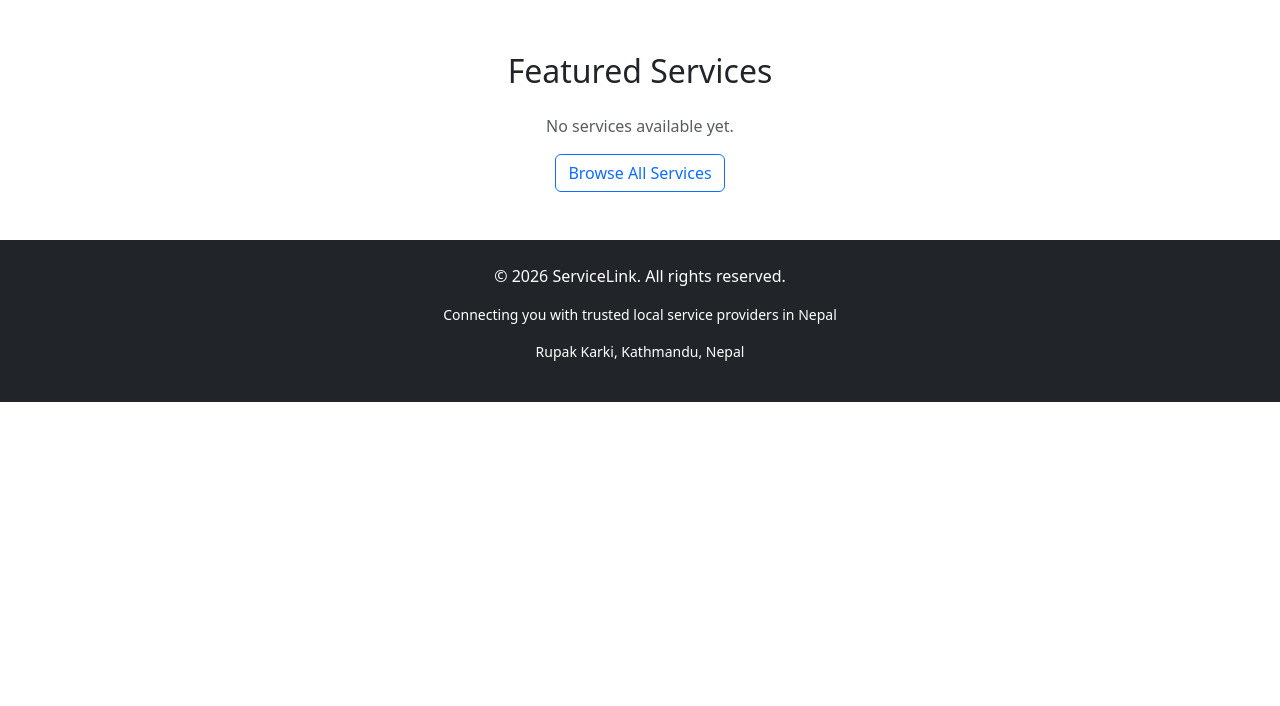
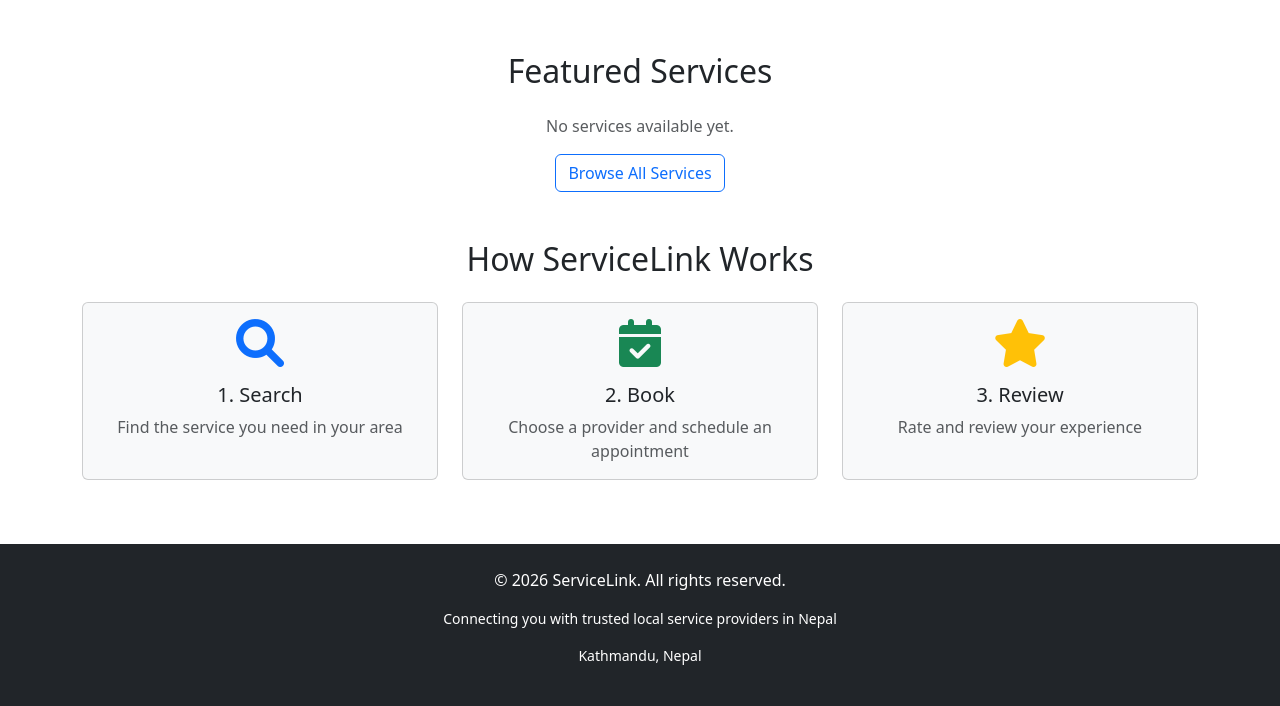
Before and after one commit to Rupak-karki/servicelink, a Django app: page / in a window 1280 px wide. Shown: the part 572-1278 px from the top of the page. Before the commit the page ends 974 px from the top, so only its background shows below. Run offline with Django 5.2, Linux system fonts and the light colour scheme; data that the repository does not hold is empty.

Commit message:
build functional homepage by rendering respective  urls

```diff
--- a/servicelink/urls.py
+++ b/servicelink/urls.py
@@ -6,9 +6,8 @@ from django.conf.urls.static import static  # Add this
 from services.models import Category, Service
 from accounts.models import UserProfile
 from django.contrib.auth.models import User
+from services.views import home  # Import the home view
 
-def home(request):
-    return render(request, 'home.html')
 
 urlpatterns = [
     path('admin/', admin.site.urls),
--- a/templates/base.html
+++ b/templates/base.html
@@ -141,7 +141,7 @@
         <div class="container text-center">
             <p>&copy; 2026 ServiceLink. All rights reserved.</p>
             <p class="small">Connecting you with trusted local service providers in Nepal</p>
-            <p class="small">Rupak Karki, Kathmandu, Nepal</p>
+            <p class="small"> Kathmandu, Nepal</p>
         </div>
     </footer>
 
--- a/templates/home.html
+++ b/templates/home.html
@@ -63,7 +63,7 @@
     <div class="row">
         {% for service in featured_services %}
             <div class="col-md-4 mb-4">
-                <div class="card service-card h-100">
+                <div class="card service-card h-100 shadow-sm">
                     {% if service.image %}
                         <img src="{{ service.image.url }}" class="card-img-top"
                              alt="{{ service.title }}" style="height: 180px; object-fit: cover;">
@@ -79,25 +79,80 @@
                         <div class="d-flex justify-content-between align-items-center">
                             <span class="h5 text-primary mb-0">Rs. {{ service.price }}</span>
                             {% if service.avg_rating > 0 %}
-                                <span>
+                                <span class="small">
                                     <i class="fas fa-star text-warning"></i>
-                                    {{ service.avg_rating }} ({{ service.review_count }} review{{ service.review_count|pluralize }})
+                                    {{ service.avg_rating }}
+                                    ({{ service.review_count }} review{{ service.review_count|pluralize }})
                                 </span>
                             {% else %}
                                 <span class="text-muted small">No reviews yet</span>
                             {% endif %}
                         </div>
                         <a href="{% url 'service_detail' service.id %}"
-                           class="btn btn-primary w-100 mt-3">View Details</a>
+                           class="btn btn-primary w-100 mt-3">
+                            View Details <i class="fas fa-arrow-right"></i>
+                        </a>
                     </div>
                 </div>
             </div>
         {% empty %}
             <div class="col-12 text-center">
                 <p class="text-muted">No services available yet.</p>
-                <a href="{% url 'service_list' %}" class="btn btn-outline-primary">Browse All Services</a>
+                <a href="{% url 'service_list' %}" class="btn btn-outline-primary">
+                    Browse All Services
+                </a>
             </div>
         {% endfor %}
     </div>
+
+    {% if featured_services %}
+        <div class="text-center mt-2 mb-5">
+            <a href="{% url 'service_list' %}" class="btn btn-outline-primary btn-lg">
+                View All Services <i class="fas fa-arrow-right"></i>
+            </a>
+        </div>
+    {% endif %}
+
+    <!-- How It Works -->
+    <h2 class="text-center mt-5 mb-4">How ServiceLink Works</h2>
+    <div class="row text-center">
+        <div class="col-md-4 mb-3">
+            <div class="card bg-light h-100">
+                <div class="card-body">
+                    <i class="fas fa-search fa-3x text-primary mb-3"></i>
+                    <h5>1. Search</h5>
+                    <p class="text-muted mb-0">Find the service you need in your area</p>
+                </div>
+            </div>
+        </div>
+        <div class="col-md-4 mb-3">
+            <div class="card bg-light h-100">
+                <div class="card-body">
+                    <i class="fas fa-calendar-check fa-3x text-success mb-3"></i>
+                    <h5>2. Book</h5>
+                    <p class="text-muted mb-0">Choose a provider and schedule an appointment</p>
+                </div>
+            </div>
+        </div>
+        <div class="col-md-4 mb-3">
+            <div class="card bg-light h-100">
+                <div class="card-body">
+                    <i class="fas fa-star fa-3x text-warning mb-3"></i>
+                    <h5>3. Review</h5>
+                    <p class="text-muted mb-0">Rate and review your experience</p>
+                </div>
+            </div>
+        </div>
+    </div>
 </div>
+
+<style>
+    .service-card {
+        transition: transform 0.2s, box-shadow 0.2s;
+    }
+    .service-card:hover {
+        transform: translateY(-5px);
+        box-shadow: 0 10px 20px rgba(0, 0, 0, 0.15) !important;
+    }
+</style>
 {% endblock %}
```
